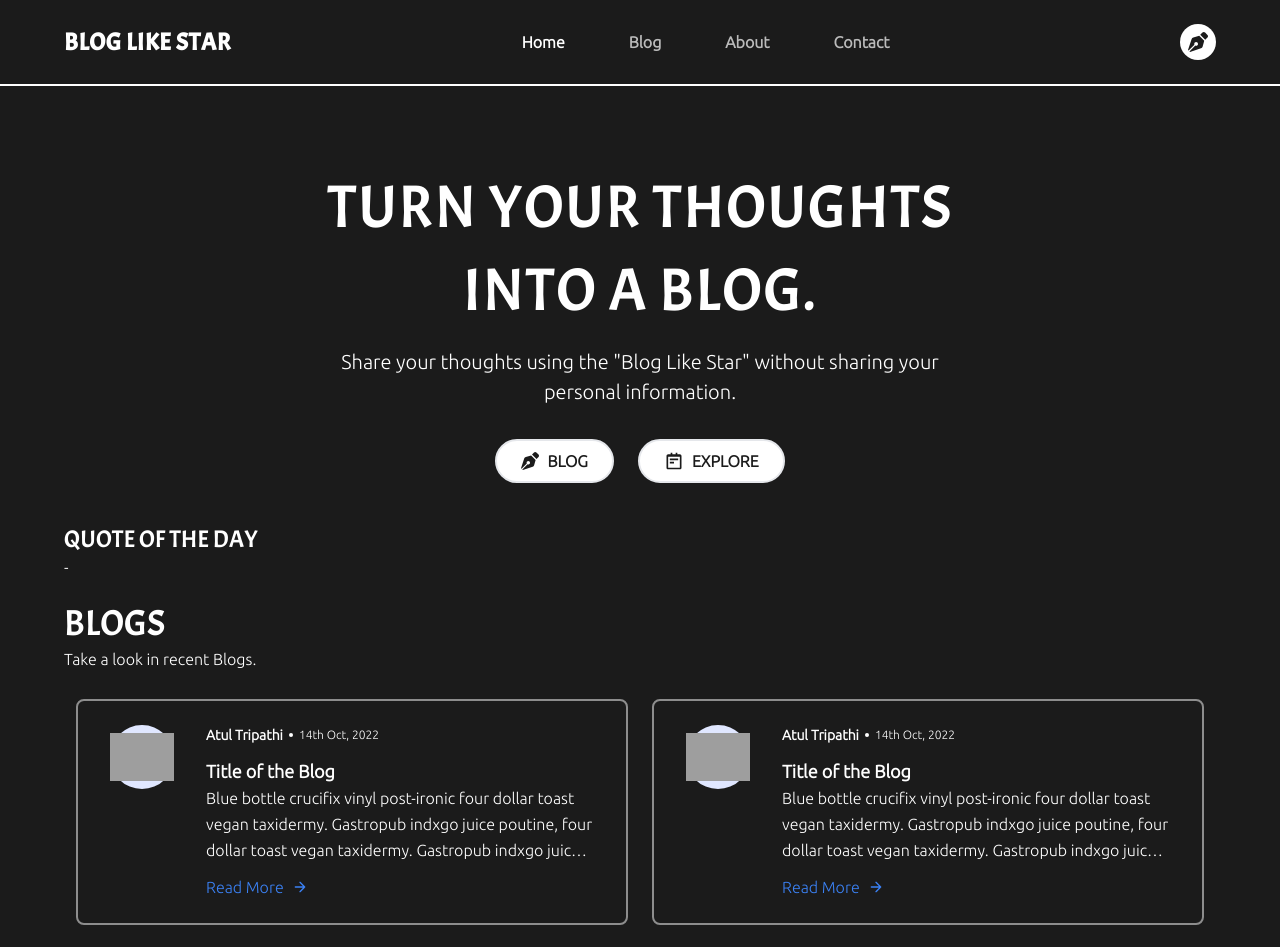
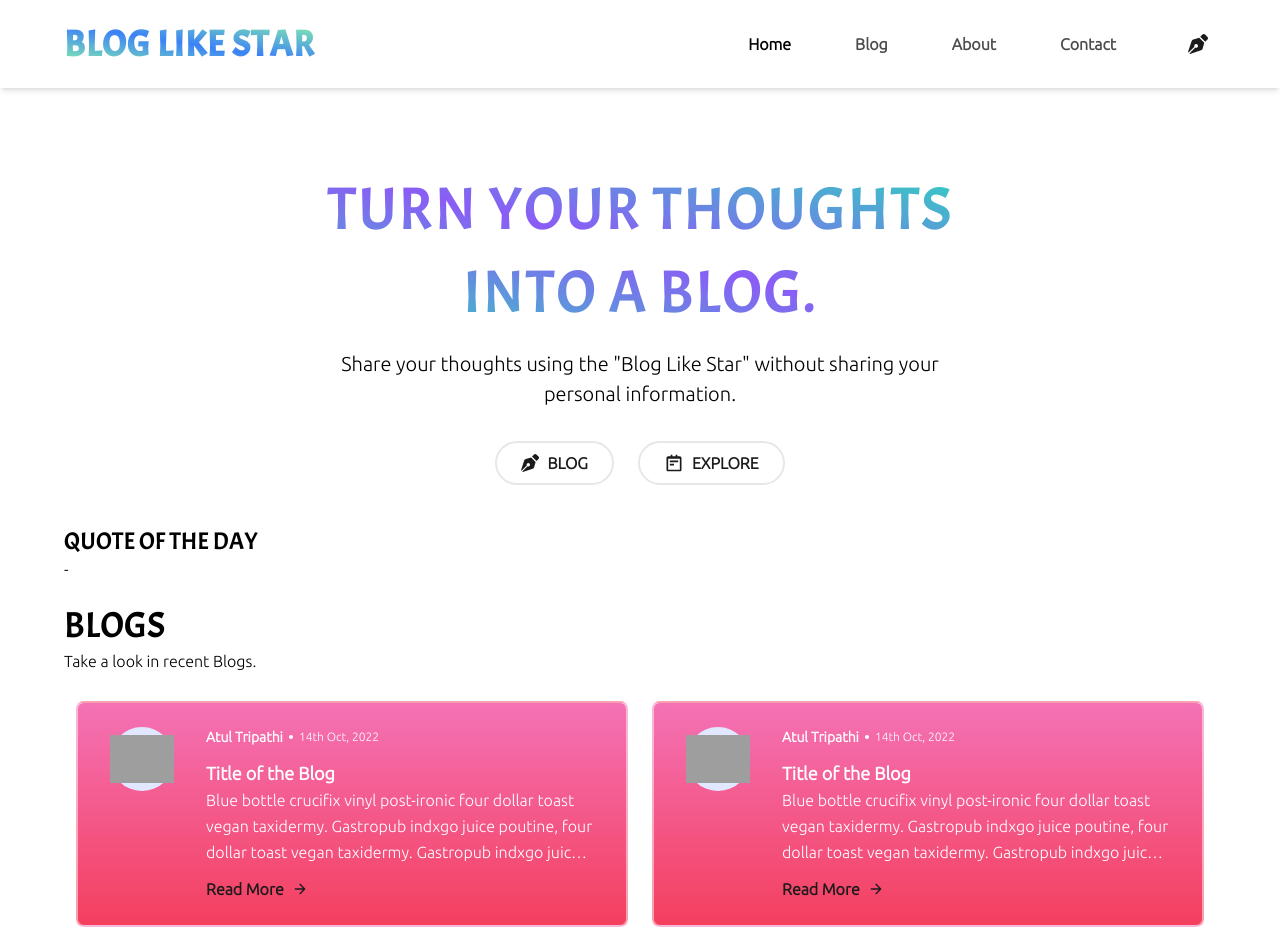
Before and after one commit to atultrp/blog-like-star, a Next.js app: page / in a window 1280 px wide. Shown: the top 947 px of the page. Built offline with nearby package versions, Linux system fonts and the light colour scheme; no server answers; grey boxes are pictures that could not be loaded.

Commit message:
dark -> light

```diff
--- a/src/components/Blog/BlogItem.js
+++ b/src/components/Blog/BlogItem.js
@@ -4,8 +4,8 @@ import { VscDebugStackframeDot } from 'react-icons/vsc'
 
 const BlogItem = ({ blogData }) => {
   return (
-    <div className="my-3 mx-3 min-h-[200px]">
-      <div className="flex border-2 rounded-lg border-white border-opacity-50 px-8 py-6 sm:flex-row flex-col min-h-[222px]">
+    <div className="my-3 mx-3 min-h-[200px] text-white">
+      <div className="flex border-2 rounded-lg bg-gradient-to-t from-rose-500 to-pink-400 border-white border-opacity-50 px-8 py-6 sm:flex-row flex-col min-h-[222px]">
         <div className="w-16 h-16 sm:mr-8 sm:mb-0 mb-4 inline-flex items-center justify-center rounded-full bg-indigo-100 text-indigo-500 flex-shrink-0">
           <img src={blogData?.imageSrc} alt="" />
         </div>
@@ -23,7 +23,7 @@ const BlogItem = ({ blogData }) => {
               {blogData.description}
             </p>
             <Link href={""}>
-              <div className="mt-3 text-blue-500 inline-flex items-center cursor-pointer">
+              <div className="mt-3 text-[#1b1b1b] font-bold inline-flex items-center cursor-pointer">
                 Read More
                 <svg fill="none" stroke="currentColor" stroke-linecap="round" stroke-linejoin="round" stroke-width="2" className="w-4 h-4 ml-2" viewBox="0 0 24 24">
                   <path d="M5 12h14M12 5l7 7-7 7"></path>
--- a/src/components/Layout/Header.js
+++ b/src/components/Layout/Header.js
@@ -5,8 +5,8 @@ import { FaPenNib } from 'react-icons/fa'
 const Header = () => {
   const [activeTab, setActiveTab] = useState(0)
   return (
-    <div className="flex justify-between px-16 py-6 border-b-2 border-white items-center">
-      <h1 className="text-2xl font-semibold tracking-wide uppercase custom-font">
+    <div className="flex justify-between px-16 py-6 shadow-md items-center">
+      <h1 className="text-4xl font-semibold tracking-wide uppercase custom-font text-transparent bg-clip-text bg-gradient-to-tr from-green-300 via-blue-500 to-green-300">
         <Link href={"/"} >Blog Like Star </Link></h1>
       <ul className="flex space-x-16 text-base font-semibold items-center">
         <li className={`${activeTab === 0 ? "opacity-100" : "opacity-70"}`} onClick={() => setActiveTab(0)}>
@@ -21,11 +21,11 @@ const Header = () => {
         <li className={`${activeTab === 3 ? "opacity-100" : "opacity-70"}`} onClick={() => setActiveTab(3)}>
           <Link href={""} >Contact</Link>
         </li>
+        {/* Blog button */}
+        <div className="bg-white text-[#1b1b1b] p-2 rounded-full text-xl cursor-pointer">
+          <Link href={"/createBlog"} ><FaPenNib /></Link>
+        </div>
       </ul>
-      {/* Blog button */}
-      <div className="bg-white text-[#1b1b1b] p-2 rounded-full text-xl cursor-pointer">
-        <Link href={"/createBlog"} ><FaPenNib /></Link>
-      </div>
     </div>
   )
 }
--- a/src/pages/index.js
+++ b/src/pages/index.js
@@ -30,13 +30,13 @@ export default function Home() {
       </Head>
 
       <div className="mt-20 max-h-screen">
-        <h2 className="custom-font uppercase text-6xl w-1/2 mx-auto leading-snug text-center tracking-wide">Turn your thoughts into a blog.</h2>
+        <h2 className="custom-font uppercase text-6xl w-1/2 mx-auto leading-snug text-center tracking-wide text-transparent bg-clip-text bg-gradient-to-tr from-teal-400 via-violet-500 to-teal-400">Turn your thoughts into a blog.</h2>
         <p className="w-1/2 text-xl mx-auto text-center leading-normal mt-4">
           Share your thoughts using the <span>"Blog Like Star"</span> without sharing your personal information.
         </p>
 
         <div className="flex space-x-6 justify-center my-8">
-          <button className="text-[#1b1b1b] bg-white px-6 py-2 rounded-full font-bold hover:text-white hover:bg-[#1b1b1b] border-2 hover:duration-300 hover:border-white uppercase flex space-x-2 items-center">
+          <button className="text-[#1b1b1b] bg-white px-6 py-2 rounded-full font-bold hover:text-white hover:bg-[#1b1b1b] border-2 hover:duration-300 hover:border-white uppercase flex space-x-2 items-center ">
             <Link href={"/blog"} >
               <>
                 <FaPenNib className="text-lg" />
--- a/src/styles/globals.css
+++ b/src/styles/globals.css
@@ -7,8 +7,8 @@ body {
   padding: 0;
   margin: 0;
   font-family: 'Ubuntu', sans-serif;
-  background-color: #1b1b1b;
-  color: #fff;
+  /* background-color: #1b1b1b; */
+  /* color: #fff; */
 }
 
 .custom-font {
```
